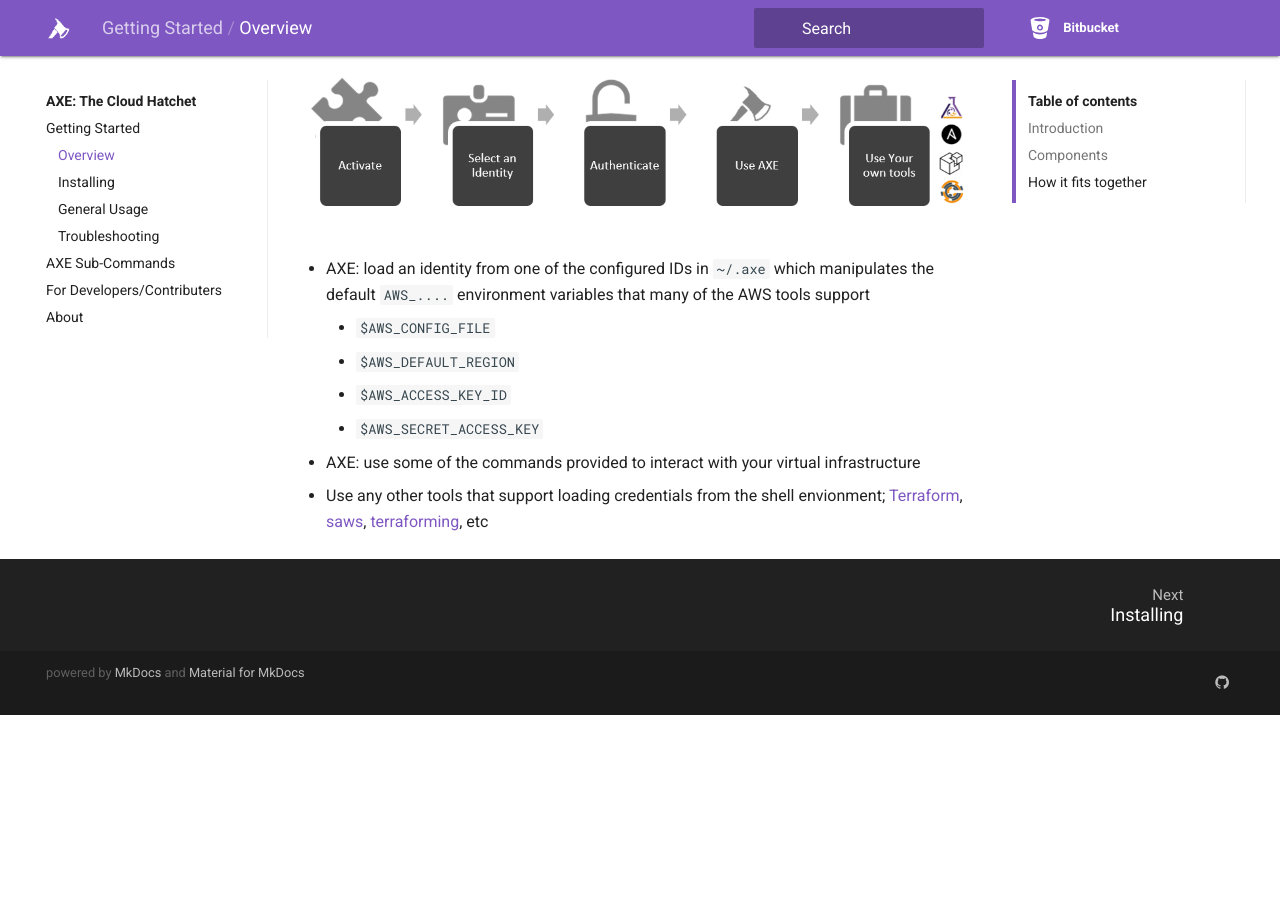
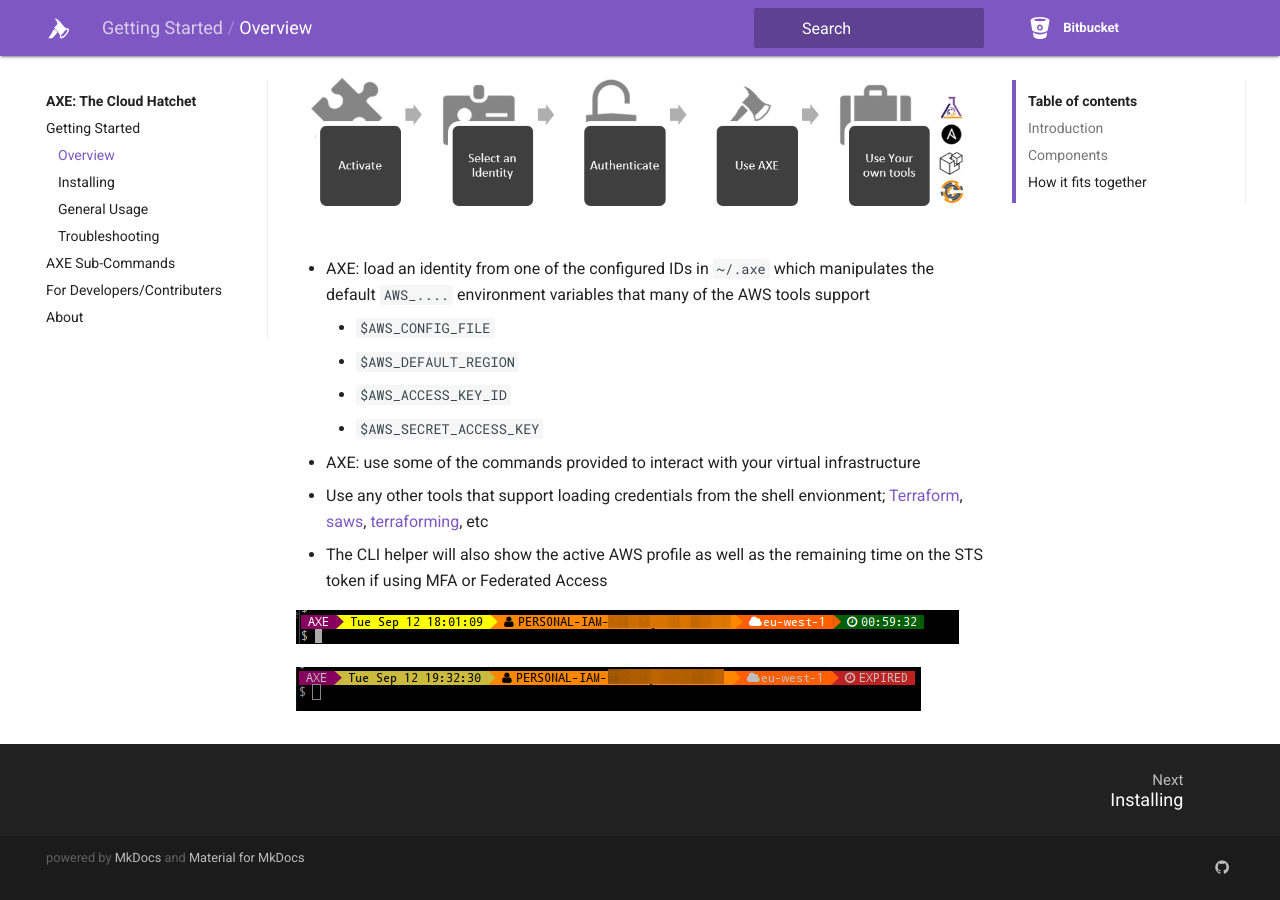
Before and after one commit to kxseven/axe, an MkDocs documentation site: the page built from docs/index.md, in a window 1280 px wide and 900 px high, scrolled down 1004 px. Built offline with MkDocs 1.6.1 and Material for MkDocs 9.7.7, drawn with Linux system fonts in a browser that asks for light colours; old or Windows-style settings are respelled for this version of MkDocs; before the commit the page ends 1719 px from its top, so only the background shows below that.

Commit message:
Updated docs for new PS1 hook

```diff
--- a/docs/index.md
+++ b/docs/index.md
@@ -28,6 +28,11 @@ The AXE toolset is seperated into distinct components;
 
  - AXE: use some of the commands provided to interact with your virtual infrastructure
  - Use any other tools that support loading credentials from the shell envionment; [Terraform], [saws], [terraforming], etc
+ - The CLI helper will also show the active AWS profile as well as the remaining time on the STS token if using MFA or Federated Access
+
+![AXE STS Token Valid](media/images/axe_cred_token_valid.png)
+
+![AXE STS Token Expired](media/images/axe_cred_token_expired.png)
 
 
 [Terraform]: http://terraform.io/
```
Also changed, not shown: docs/media/images/axe_cred_token_expired.png (added), docs/media/images/axe_cred_token_valid.png (added).
